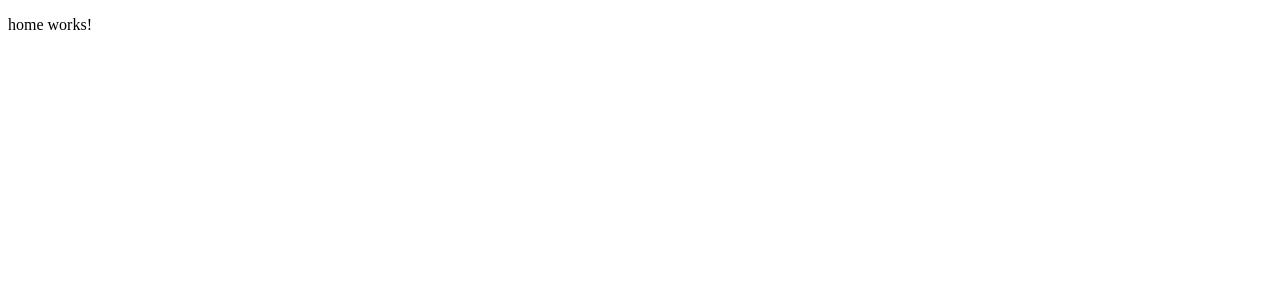
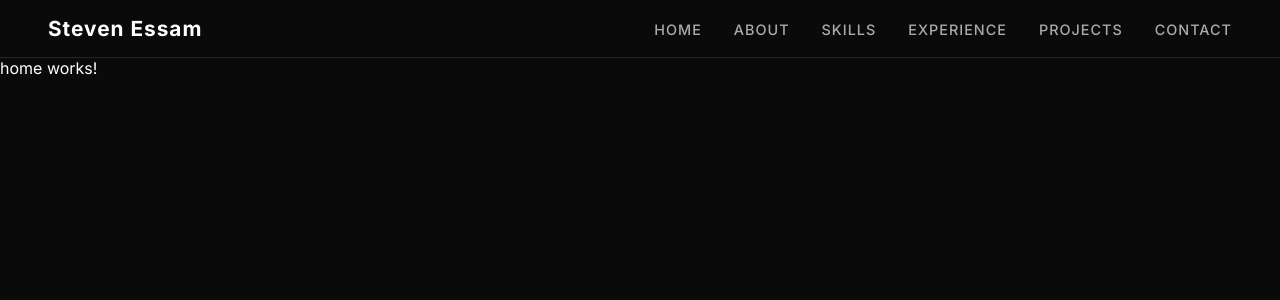
Before and after one commit to stevenessam/portfolio, an Angular app in the folder portfolio-frontend/: page / in a window 1280 px wide. Shown: the top 300 px of the page. Built offline with nearby package versions, Linux system fonts and the light colour scheme.

Commit message:
Angular NavBar Finished V1

```diff
--- a/portfolio-frontend/src/app/app.component.html
+++ b/portfolio-frontend/src/app/app.component.html
@@ -1 +1,2 @@
+<app-navbar />
 <router-outlet />
--- a/portfolio-frontend/src/app/app.component.scss
+++ b/portfolio-frontend/src/app/app.component.scss
@@ -0,0 +1,12 @@
+* {
+  margin: 0;
+  padding: 0;
+  box-sizing: border-box;
+}
+
+body {
+  font-family: 'Inter', sans-serif;
+  background: #0a0a0a;
+  color: #fff;
+  scroll-behavior: smooth;
+}
--- a/portfolio-frontend/src/app/app.component.ts
+++ b/portfolio-frontend/src/app/app.component.ts
@@ -1,10 +1,11 @@
 import { Component } from '@angular/core';
 import { RouterOutlet } from '@angular/router';
+import { NavbarComponent } from './components/navbar/navbar.component';
 
 @Component({
   selector: 'app-root',
   standalone: true,
-  imports: [RouterOutlet],
+  imports: [RouterOutlet, NavbarComponent],
   templateUrl: './app.component.html',
   styleUrl: './app.component.scss'
 })
--- a/portfolio-frontend/src/app/app.routes.ts
+++ b/portfolio-frontend/src/app/app.routes.ts
@@ -3,5 +3,4 @@ import { HomeComponent } from './components/home/home.component';
 
 export const routes: Routes = [
   { path: '', component: HomeComponent },
-  { path: '**', redirectTo: '' }
 ];
--- a/portfolio-frontend/src/app/components/navbar/navbar.component.html
+++ b/portfolio-frontend/src/app/components/navbar/navbar.component.html
@@ -1 +1,14 @@
-<p>navbar works!</p>
+<nav class="navbar">
+  <div class="navbar-brand">
+    <a href="#home">Steven Essam</a>
+  </div>
+
+  <ul class="navbar-links">
+    <li><a href="#home">Home</a></li>
+    <li><a href="#about">About</a></li>
+    <li><a href="#skills">Skills</a></li>
+    <li><a href="#experience">Experience</a></li>
+    <li><a href="#projects">Projects</a></li>
+    <li><a href="#contact">Contact</a></li>
+  </ul>
+</nav>
--- a/portfolio-frontend/src/app/components/navbar/navbar.component.scss
+++ b/portfolio-frontend/src/app/components/navbar/navbar.component.scss
@@ -0,0 +1,45 @@
+.navbar {
+  display: flex;
+  align-items: center;
+  justify-content: space-between;
+  padding: 1rem 3rem;
+  background: #0a0a0a;
+  position: sticky;
+  top: 0;
+  z-index: 100;
+  border-bottom: 1px solid #222;
+
+  .navbar-brand a {
+    color: #fff;
+    text-decoration: none;
+    font-size: 1.3rem;
+    font-weight: 700;
+    letter-spacing: 1px;
+
+    span {
+      color: #6c63ff;
+    }
+  }
+
+  .navbar-links {
+    display: flex;
+    gap: 2rem;
+    list-style: none;
+    margin: 0;
+    padding: 0;
+
+    a {
+      color: #aaa;
+      text-decoration: none;
+      font-size: 0.9rem;
+      font-weight: 500;
+      transition: color 0.2s;
+      text-transform: uppercase;
+      letter-spacing: 1px;
+
+      &:hover {
+        color: #6c63ff;
+      }
+    }
+  }
+}
--- a/portfolio-frontend/src/app/components/navbar/navbar.component.ts
+++ b/portfolio-frontend/src/app/components/navbar/navbar.component.ts
@@ -3,7 +3,6 @@ import { Component } from '@angular/core';
 @Component({
   selector: 'app-navbar',
   standalone: true,
-  imports: [],
   templateUrl: './navbar.component.html',
   styleUrl: './navbar.component.scss'
 })
--- a/portfolio-frontend/src/styles.scss
+++ b/portfolio-frontend/src/styles.scss
@@ -1 +1,28 @@
 /* You can add global styles to this file, and also import other style files */
+@import url('https://fonts.googleapis.com/css2?family=Inter:wght@300;400;500;600;700&display=swap');
+
+* {
+  margin: 0;
+  padding: 0;
+  box-sizing: border-box;
+}
+
+body {
+  font-family: 'Inter', sans-serif;
+  background: #0a0a0a;
+  color: #fff;
+  scroll-behavior: smooth;
+}
+
+::-webkit-scrollbar {
+  width: 6px;
+}
+
+::-webkit-scrollbar-track {
+  background: #111;
+}
+
+::-webkit-scrollbar-thumb {
+  background: #6c63ff;
+  border-radius: 3px;
+}
```
